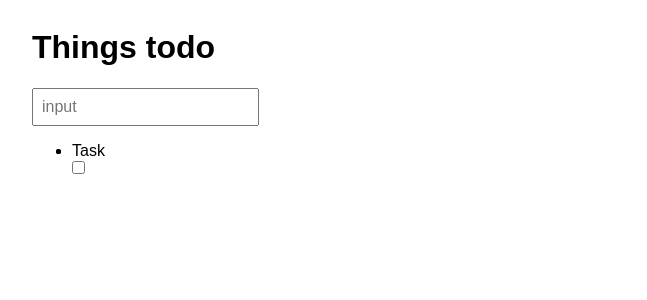
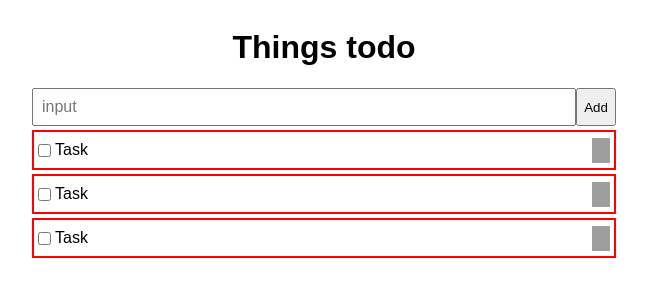
Before and after one commit to EthanSchoen/todo-react, a React (Vite) app: page / in a window 1280 px wide. Shown: the top 300 px of the page, without its empty margins (316-963 px from the left). Built offline with nearby package versions, Linux system fonts and the light colour scheme; grey boxes are pictures that could not be loaded.

Commit message:
added some more css to make things look better and added a menu per task

```diff
--- a/src/List.tsx
+++ b/src/List.tsx
@@ -4,9 +4,9 @@ import Task from './Task';
 const List = () => {
   return (
     <ul>
-      <li>
-        <Task />
-      </li>
+      <Task />
+      <Task />
+      <Task />
     </ul>
   );
 };
--- a/src/NewTask.tsx
+++ b/src/NewTask.tsx
@@ -1,7 +1,12 @@
 import React from 'react';
 
 const NewTask = () => {
-  return <input placeholder="input" type="text" />;
+  return (
+    <div id="newtask">
+      <input placeholder="input" type="text" />
+      <button type="button">Add</button>
+    </div>
+  );
 };
 
 export default NewTask;
--- a/src/Task.tsx
+++ b/src/Task.tsx
@@ -1,10 +1,12 @@
 import React from 'react';
+import TaskMenu from './TaskMenu';
 
 const Task = () => {
   return (
-    <li>
+    <li className="task">
+      <input className="complete" type="checkbox" />
       <div> Task </div>
-      <input type="checkbox" />
+      <TaskMenu />
     </li>
   );
 };
--- /dev/null
+++ b/src/TaskMenu.tsx
@@ -0,0 +1,14 @@
+import React from 'react';
+import Task from './Task';
+
+const TaskMenu = () => {
+  return (
+    <input
+      type="image"
+      className="menu"
+      src="https://www.flaticon.com/svg/static/icons/svg/2089/2089793.svg"
+    />
+  );
+};
+
+export default TaskMenu;
--- a/src/styles.css
+++ b/src/styles.css
@@ -1,6 +1,10 @@
 html,
 * {
   box-sizing: border-box;
+}
+
+h1 {
+  text-align: center;
 }
 
 body,
@@ -10,3 +14,50 @@ input {
   margin: auto;
   max-width: 600px;
 }
+
+#newtask * {
+  display: inline;
+}
+
+#newtask button {
+  width: 40px;
+  height: 38px;
+}
+#newtask input {
+  width: calc(100% - 40px);
+}
+
+ul {
+  margin: 0;
+  padding: 0;
+}
+
+li {
+  list-style: none;
+  list-style-position: outside;
+  border: 2px solid red;
+  padding: 0.25em;
+  margin-top: 0.25em;
+  width: 100%;
+  height: 40px;
+  display: flex;
+  align-items: center;
+}
+
+li .complete {
+  justify-content: flex-start;
+  margin-right: 0.25em;
+}
+
+li div {
+  flex-grow: 1;
+  justify-content: flex-start;
+}
+
+.menu {
+  height: 25px;
+  width: 18px;
+  padding: 0;
+  margin: 0;
+  justify-content: flex-end;
+}
```
